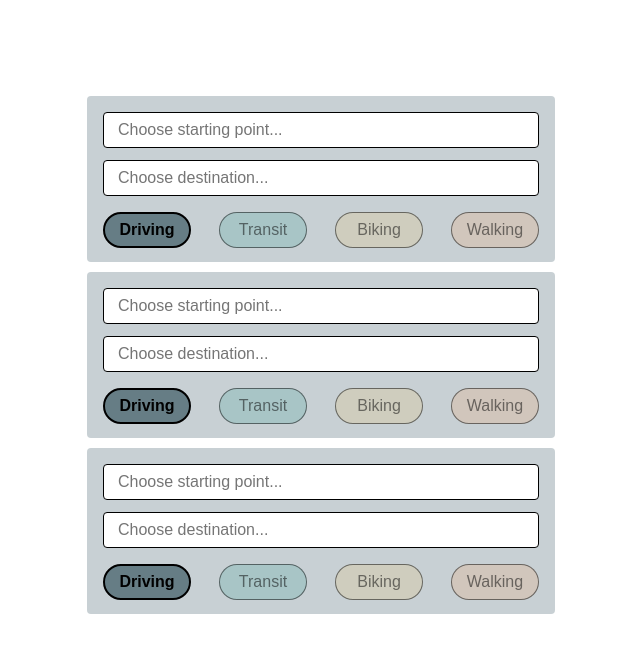
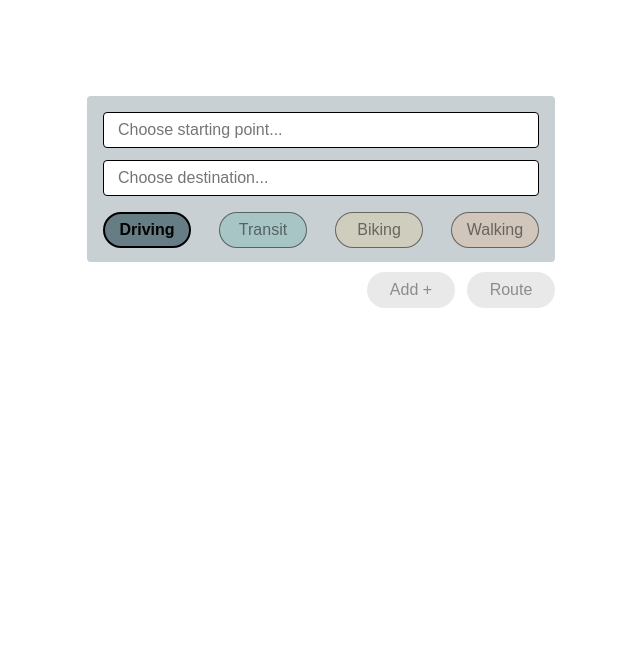
Before and after one commit to tsaruggan/mixed-maps, a Next.js app: page / in a window 1280 px wide. Shown: the top 652 px of the page, without its empty margins (319-959 px from the left). Built offline with nearby package versions, Linux system fonts and the light colour scheme.

Commit message:
functional route builder

```diff
--- a/src/components/RouteBuilder.js
+++ b/src/components/RouteBuilder.js
@@ -8,11 +8,10 @@ class RouteBuilder extends Component {
         this.state = {
             routes: [
                 { startingAddress: '', destinationAddress: '' },
-                { startingAddress: '', destinationAddress: '' },
-                { startingAddress: '', destinationAddress: '' }
             ]
         };
         this.handleAddressChange = this.handleAddressChange.bind(this);
+        this.handleAdd = this.handleAdd.bind(this);
     }
 
     handleAddressChange(index, addressType, value) {
@@ -27,7 +26,16 @@ class RouteBuilder extends Component {
         this.setState({ routes: newRoutes });
     }
 
+    handleAdd() {
+        const lastRoute = this.state.routes.at(-1);
+        const newRoute = { startingAddress: lastRoute.destinationAddress, destinationAddress: '' }
+        const newRoutes = [...this.state.routes];
+        newRoutes.push(newRoute);
+        this.setState({ routes: newRoutes });
+    }
+
     render() {
+        const addDisabled = this.state.routes.at(-1).startingAddress == '' || this.state.routes.at(-1).destinationAddress == '';
         return (
             <div className={styles.routeBuilder}>
                 {this.state.routes.map((route, index) => (
@@ -39,9 +47,37 @@ class RouteBuilder extends Component {
                         onAddressChange={this.handleAddressChange}
                     />
                 ))}
+                <div style={{display: 'flex', justifyContent: 'end', width: '100%'}}>
+                    <ActionButton
+                        text={"Add +"}
+                        handleOnClick={this.handleAdd}
+                        backgroundColor={"rgba(115, 200, 144, 1)"}
+                        disabled={addDisabled}
+                    />
+                    <ActionButton
+                        text={"Route"}
+                        backgroundColor={"rgba(121, 196, 229, 1)"}
+                        disabled={addDisabled}
+                    />
+                </div>
+
             </div>
         );
     }
 }
 
 export default RouteBuilder;
+
+
+function ActionButton({ text, handleOnClick, backgroundColor, disabled }) {
+    return (
+        <button
+            className={styles.actionButton}
+            style={{ backgroundColor: disabled ? "rgba(166, 166, 166, 0.25)" : backgroundColor }}
+            onClick={handleOnClick}
+            disabled={disabled}
+        >
+            {text}
+        </button>
+    );
+}
--- a/src/components/RouteBuildingBlock.js
+++ b/src/components/RouteBuildingBlock.js
@@ -22,7 +22,7 @@ class RouteBuildingBlock extends Component {
     };
 
     render() {
-        const backgroundColor = `rgba(${transportOptions.find(option => option.name == this.state.selectedTransportOption).color}, 0.25)`
+        const backgroundColor = `rgba(${transportOptions.find(option => option.name == this.state.selectedTransportOption).color}, 0.25)`;
         return (
             <div className={styles.routeBuildingBlock} style={{backgroundColor: backgroundColor}}>
                 <div style={{height: '84px', display: 'flex', flexDirection: 'column', justifyContent: 'space-between'}}>
@@ -31,12 +31,14 @@ class RouteBuildingBlock extends Component {
                         placeholder="Choose starting point..."
                         value={this.props.startingAddress}
                         onChange={(e) => this.handleAddressTextFieldChange('startingAddress', e)}
+                        disabled={this.props.index != 0}
                     />
                     <AddressTextField
                         name="destination"
                         placeholder="Choose destination..."
                         value={this.props.destinationAddress}
                         onChange={(e) => this.handleAddressTextFieldChange('destinationAddress', e)}
+                        disabled={false}
                     />
                 </div>
                 <div style={{width: '100%', display: 'flex', justifyContent: 'space-between', paddingTop: '16px'}}>
@@ -57,7 +59,7 @@ class RouteBuildingBlock extends Component {
 export default RouteBuildingBlock;
 
 
-function AddressTextField({ name, placeholder, value, onChange }) {
+function AddressTextField({ name, placeholder, value, onChange, disabled }) {
     return (
         <input
             type="text"
@@ -66,6 +68,7 @@ function AddressTextField({ name, placeholder, value, onChange }) {
             placeholder={placeholder}
             value={value}
             onChange={onChange}
+            disabled={disabled}
         />
     );
 }
--- a/src/styles/Home.module.css
+++ b/src/styles/Home.module.css
@@ -26,6 +26,12 @@
 
 .addressTextField:focus {
   outline: none;
+}
+
+.addressTextField:disabled {
+  border-color: #A6A6A6;
+  background-color: #f0f0f0;
+  color: #A6A6A6;
 }
 
 .transportOptionButton {
@@ -58,3 +64,25 @@
 .routeBuilder > * {
   margin-bottom: 10px;
 }
+
+.actionButton {
+  width: 88px;
+  height: 36px;
+  border: 0px;
+  border-radius: 36px;
+  font-weight: 600;
+  color: #000000;
+  transition: background-color 0.3s ease, color 0.3s ease;
+  margin-left: 12px;
+}
+
+.actionButton:hover {
+  border: 2px solid #000000;
+  cursor: pointer;
+}
+
+.actionButton:disabled {
+  color: rgba(0, 0, 0, 0.4);
+  font-weight: 500;
+  pointer-events: none;
+}
```
